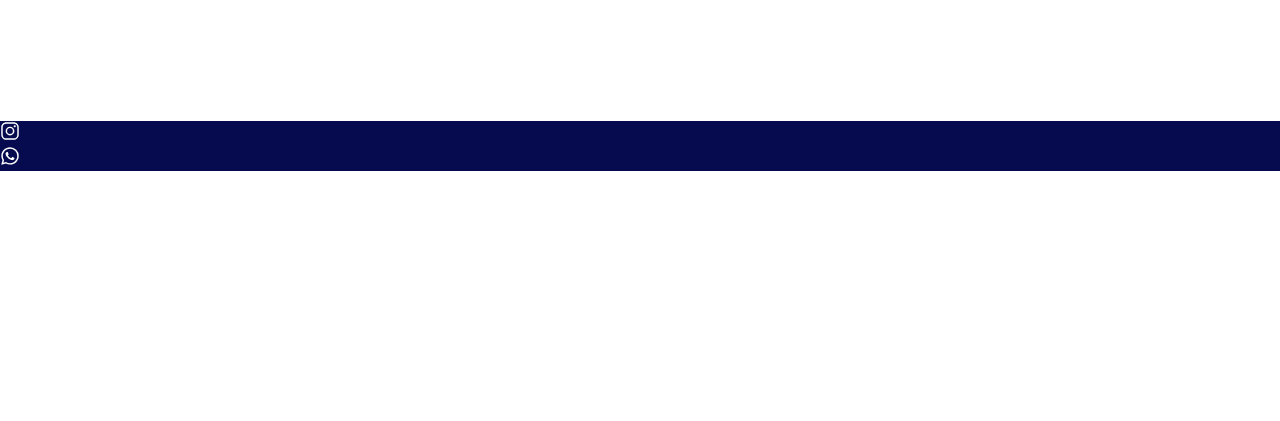
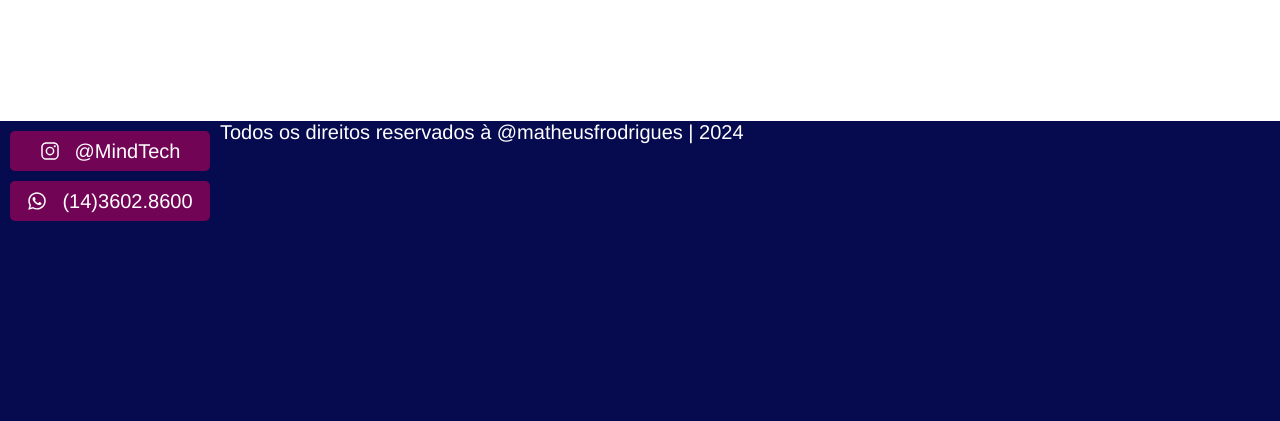
Before and after one commit to Matheus2306/Mindtec, a plain HTML site: page index.html in a window 1280 px wide. Shown: the part 1830-2251 px from the top of the page. Before the commit the page ends 2001 px from the top, so only its background shows below. Drawn offline with nearby package versions, Linux system fonts and the light colour scheme.

Commit message:
update footer

```diff
--- a/css/style.css
+++ b/css/style.css
@@ -31,6 +31,7 @@ header {
     rgba(6, 10, 79, 0) 100%
   );
   z-index: 1000;
+  color: #000;
 }
 
 .navbar {
@@ -131,13 +132,32 @@ color: #720455;
   gap: 20px;
 }
 
+footer{
+  background: #060a4f;
+  display: flex;
+  height: 300px;
+  width: 100%;
+
+}
+
 #contacts{
-  display: flex;
   flex-direction: column;
-  text-decoration: none;
-  background: #060a4f;
 }
 
 #contacts a{
-color: #fff;
+  color: #fff;
+  text-decoration: none;
+  background: #720455;
+  width: 200px;
+  display: flex;
+margin: 10px;
+gap: 15px;
+height: 40px;
+justify-content: center;
+align-items: center;
+border-radius: 5px;
 }
+
+#copyright{
+  color: #fff;
+}
--- a/index.html
+++ b/index.html
@@ -3,7 +3,7 @@
   <head>
     <meta charset="UTF-8" />
     <meta name="viewport" content="width=device-width, initial-scale=1.0" />
-    <title>Mind tec</title>
+    <title>Mind tech</title>
   </head>
   <body>
     <div id="home">
@@ -29,14 +29,12 @@
         <div class="facts">
           <img src="https://placeholder.co/360x360" alt="" />
           <div id="text3">
-            <p>
-              <h2><ion-icon name="caret-forward-outline"></ion-icon></h2>
-            </p>
-              Tendo em vista que muitos dos disturbios mentais não procuram ser
-              tratados por conta de umas deficiencia monetaria, ou por não ter
-              condições de ter medicos da area, com essa tecnologia poderemos
-              promover tratamentos de alguns desses problemas.
+            <h2><ion-icon name="caret-forward-outline"></ion-icon></h2>
 
+            Tendo em vista que muitos dos disturbios mentais não procuram ser
+            tratados por conta de umas deficiencia monetaria, ou por não ter
+            condições de ter medicos da area, com essa tecnologia poderemos
+            promover tratamentos de alguns desses problemas.
           </div>
         </div>
         <div class="aboutUs">
@@ -75,10 +73,13 @@
       </main>
       <footer>
         <div id="contacts">
-          <a href=""><ion-icon name="logo-instagram"></ion-icon></a>
-          <a href=""><ion-icon name="logo-whatsapp"></ion-icon></a>
+          <a href=""><ion-icon name="logo-instagram"></ion-icon> @MindTech</a>
+          <a href=""><ion-icon name="logo-whatsapp"></ion-icon>(14)3602.8600</a>
         </div>
-    </footer>
+        <div id="copyright">Todos os direitos reservados à @matheusfrodrigues |  <script>
+          document.write(new Date().getFullYear());
+        </script></div>
+      </footer>
     </div>
   </body>
   <script
```
